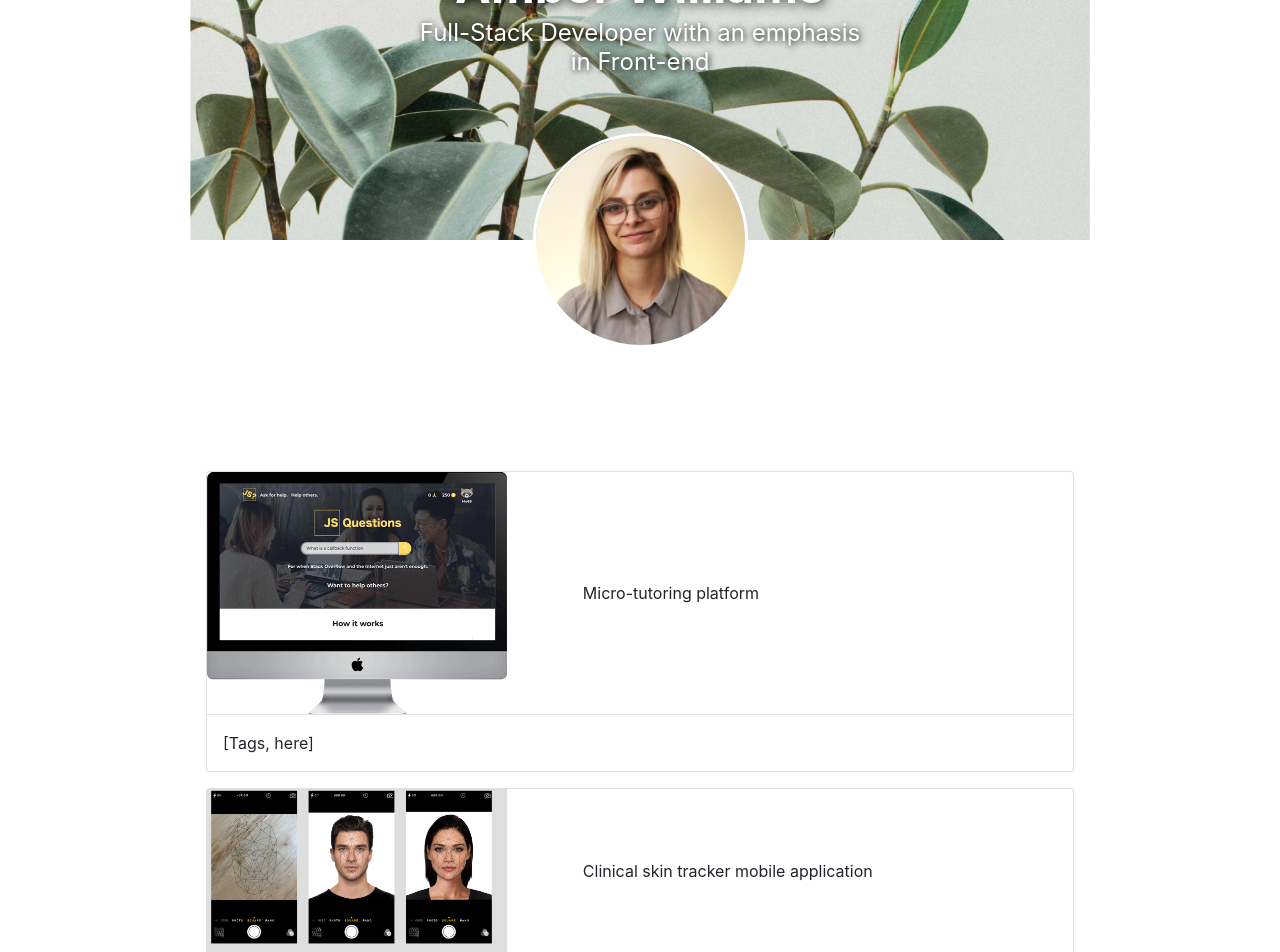
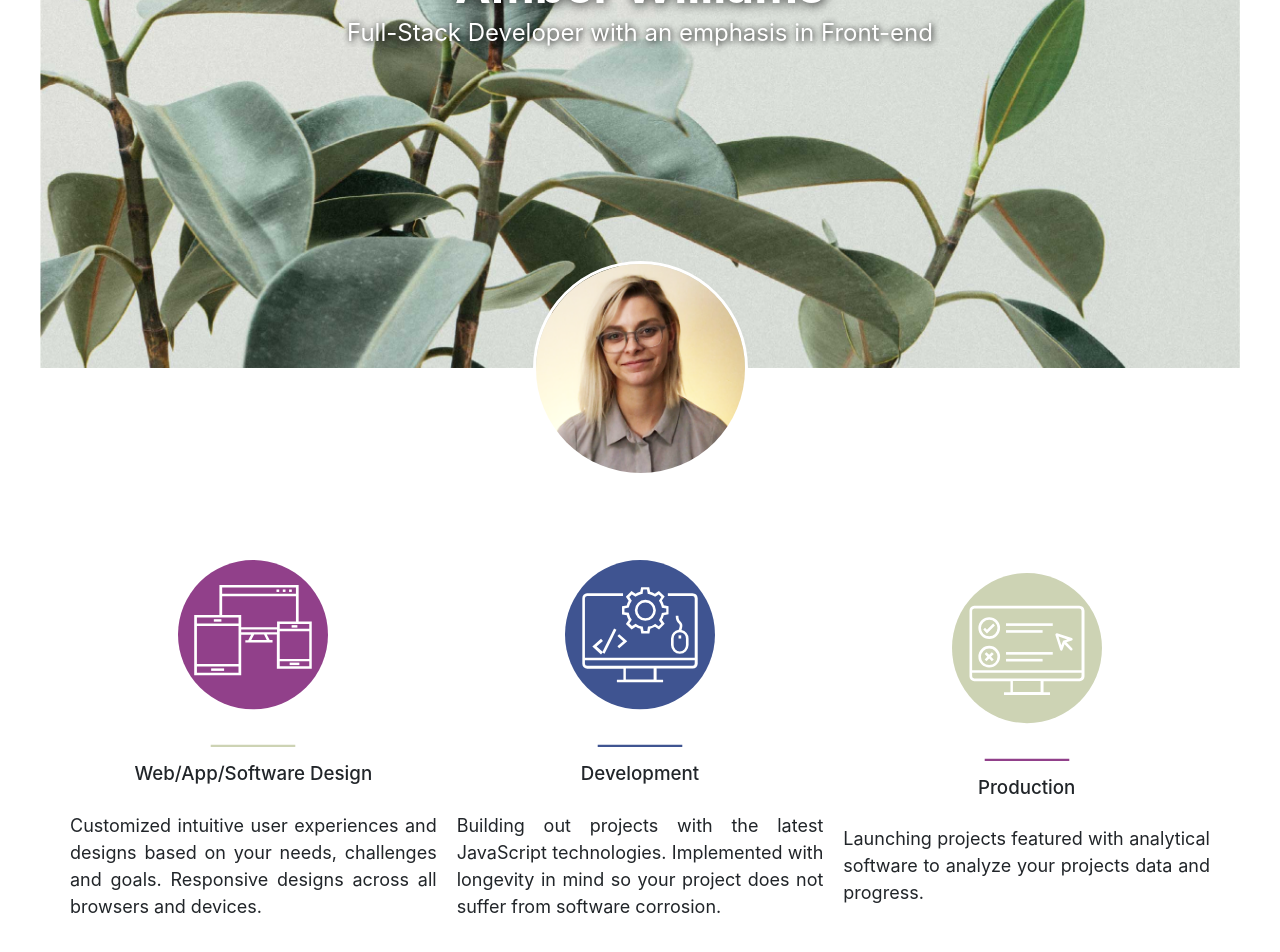
Before and after one commit to Amber-Williams/portfolio-website, a Next.js app: page / in a window 1280 px wide. Shown: the part 280-1232 px from the top of the page. Built offline with nearby package versions, Linux system fonts and the light colour scheme.

Commit message:
About section

```diff
--- /dev/null
+++ b/components/About/About.tsx
@@ -0,0 +1,79 @@
+import React from 'react'
+
+const About: React.FC = () => (
+  <React.Fragment>
+    <style jsx>
+      {`
+        .About {
+          display: grid;
+          grid-template-columns: 1fr 1fr 1fr;
+          margin: 20px;
+        }
+
+        @media only screen and (max-width: 900px) {
+          .About {
+            grid-template-columns: 100% !important;
+            grid-template-rows: 1fr 1fr 1fr;
+            rid-gap: 42px;
+            max-width: 400px;
+            margin: 0 auto;
+            justify-content: center;
+          }
+        }
+
+        .About img {
+          width: 150px;
+          margin: 0 auto;
+        }
+
+        .About div {
+          display: flex;
+          flex-direction: column;
+          justify-content: center;
+        }
+
+        .About h3 {
+          font-size: 1.17em;
+          text-align: center;
+          margin: 16px 0;
+        }
+
+        .About p {
+          font-size: 18px;
+          margin: 10px;
+          text-align: justify;
+        }
+      `}
+    </style>
+    <div className="About">
+      <div>
+        <img src="/images/design.svg" />
+        <h3>Web/App/Software Design</h3>
+        <p>
+          Customized intuitive user experiences and designs based on your needs,
+          challenges and goals. Responsive designs across all browsers and
+          devices.
+        </p>
+      </div>
+      <div>
+        <img src="/images/development.svg" />
+        <h3>Development</h3>
+        <p>
+          Building out projects with the latest JavaScript technologies.
+          Implemented with longevity in mind so your project does not suffer
+          from software corrosion.
+        </p>
+      </div>
+      <div>
+        <img src="/images/usability.svg" />
+        <h3>Production</h3>
+        <p>
+          Launching projects featured with analytical software to analyze your
+          projects data and progress.
+        </p>
+      </div>
+    </div>
+  </React.Fragment>
+)
+
+export default About
--- a/components/CaseStudiesList/CaseStudiesList.tsx
+++ b/components/CaseStudiesList/CaseStudiesList.tsx
@@ -8,7 +8,32 @@ const CaseStudiesList: React.FC<CaseStudyListProps> = ({ allCaseStudies }) => {
     <CaseStudyListItem study={study} key={index} />
   ))
 
-  return <PageContainer>{list ? list : 'loading...'}</PageContainer>
+  return (
+    <React.Fragment>
+      <style jsx>
+        {`
+          .CaseStudiesList {
+            margin: 50px 0;
+          }
+
+          .CaseStudiesList h3 {
+            color: #0d3754;
+            font-size: 24px;
+            font-weight: bold;
+            text-align: center;
+            letter-spacing: 2px;
+            padding-bottom: 20px;
+          }
+        `}
+      </style>
+      <PageContainer>
+        <div className="CaseStudiesList">
+          <h3>CASE STUDIES</h3>
+          {list ? list : 'loading...'}
+        </div>
+      </PageContainer>
+    </React.Fragment>
+  )
 }
 
 export default CaseStudiesList
--- /dev/null
+++ b/components/Hero/Hero.tsx
@@ -0,0 +1,75 @@
+import React from 'react'
+
+const Hero: React.FC = () => (
+  <React.Fragment>
+    <style jsx>
+      {`
+        .Hero {
+          position: relative;
+        }
+
+        .Hero__background {
+          width: 100%;
+          margin-top: 3px;
+        }
+
+        .Hero__profile-photo__container {
+          display: flex;
+          justify-content: center;
+        }
+
+        .Hero__profile-photo {
+          border-radius: 50%;
+          width: 215px;
+          margin: -107px 0 64px 0;
+          border: white solid 3px;
+          position: relative;
+        }
+
+        .Hero__h1 {
+          font-size: 48px;
+          font-weight: bold;
+          position: absolute;
+          text-shadow: 1px 1px 12px black;
+          color: white;
+          left: 50%;
+          top: 102px;
+          transform: translate(-50%, 0);
+        }
+
+        .Hero__h2 {
+          font-size: 24px;
+          position: absolute;
+          text-shadow: 1px 1px 6px black;
+          font-weight: 400;
+          color: white;
+          left: 50%;
+          top: 164px;
+          text-align: center;
+          transform: translate(-50%, 0);
+        }
+
+        @media only screen and (max-width: 790px) {
+          .Hero__h1 {
+            top: 30px;
+          }
+          .Hero__h2 {
+            top: 84px;
+          }
+        }
+      `}
+    </style>
+    <div className="Hero">
+      <h1 className="Hero__h1">Amber Williams</h1>
+      <h2 className="Hero__h2">
+        Full-Stack Developer with an emphasis in Front-end
+      </h2>
+      <img className="Hero__background" src="/images/hero-plants.jpg" />
+    </div>
+    <div className="Hero__profile-photo__container">
+      <img className="Hero__profile-photo" src="/images/profile-photo.png" />
+    </div>
+  </React.Fragment>
+)
+
+export default Hero
--- a/pages/_app.jsx
+++ b/pages/_app.jsx
@@ -23,7 +23,7 @@ export default function MyApp({ Component, pageProps }) {
         }
 
         .page-container {
-          max-width: 900px;
+          max-width: 1200px;
           margin: 0 auto;
           overflow: hidden;
         }
--- a/pages/index.tsx
+++ b/pages/index.tsx
@@ -6,79 +6,22 @@ import { CaseStudyListProps } from '../types/case-study-types'
 import NavBar from '../components/NavBar/NavBar'
 import Footer from '../components/Footer/Footer'
 import PageContainer from '../components/PageContainer/PageContainer'
+import Hero from '../components/Hero/Hero'
+import About from '../components/About/About'
 
 const Home: React.FC<CaseStudyListProps> = ({
   allCaseStudies,
 }): JSX.Element => (
-  <React.Fragment>
-    <style jsx>
-      {`
-        .Home__background {
-          width: 100%;
-          margin-top: 3px;
-        }
-
-        .Home__profile-photo__container {
-          display: flex;
-          justify-content: center;
-        }
-
-        .Home__profile-photo {
-          border-radius: 50%;
-          width: 215px;
-          margin: -107px 0 107px 0;
-          border: white solid 3px;
-          position: relative;
-        }
-
-        .Home__h1 {
-          font-size: 48px;
-          font-weight: bold;
-          position: absolute;
-          text-shadow: 1px 1px 12px black;
-          color: white;
-          left: 50%;
-          top: 102px;
-          transform: translate(-50%, 0);
-        }
-
-        .Home__h2 {
-          font-size: 24px;
-          position: absolute;
-          text-shadow: 1px 1px 6px black;
-          font-weight: 400;
-          color: white;
-          left: 50%;
-          top: 164px;
-          text-align: center;
-          transform: translate(-50%, 0);
-        }
-
-        .Home__hero {
-          position: relative;
-        }
-      `}
-    </style>
-
   <PageContainer>
     <Header />
     <NavBar />
-      <div className="Home__hero">
-        <h1 className="Home__h1">Amber Williams</h1>
-        <h2 className="Home__h2">
-          Full-Stack Developer with an emphasis in Front-end
-        </h2>
-        <img className="Home__background" src="/images/hero-plants.jpg" />
-      </div>
-      <div className="Home__profile-photo__container">
-        <img className="Home__profile-photo" src="/images/profile-photo.png" />
-      </div>
+    <Hero />
+    <About />
 
     <CaseStudiesList allCaseStudies={allCaseStudies} />
 
     <Footer />
   </PageContainer>
-  </React.Fragment>
 )
 
 export default Home
```
Lines whose indentation alone changed are shown as unchanged.
